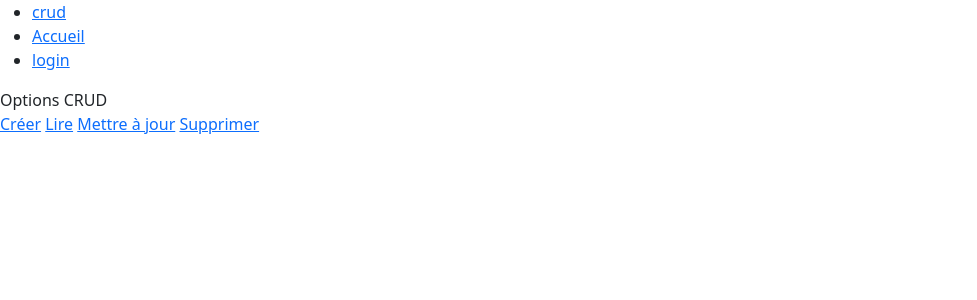
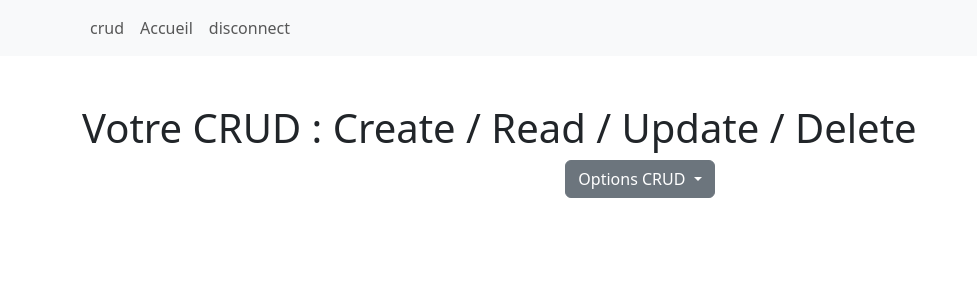
Before and after one commit to maelbadet/goFast, a PHP site: page /LiveCampus/front/vue/mainPage.php in a window 1280 px wide. Shown: the top 300 px of the page, without its empty margins (0-977 px from the left). Run offline with PHP 8.4, Linux system fonts and the light colour scheme.

Commit message:
fix: add js and stylistic to crud and navbar$

```diff
--- a/front/partials/header.php
+++ b/front/partials/header.php
@@ -9,7 +9,7 @@ $lien = "front/vue/mainPage.php";
 $liens = [
     ["name" => "crud", "url" => "front/vue/mainPage.php"],
     ["name" => "Accueil", "url" => "index.php"],
-    ["name" => "login", "url" => "front/vue/login.php"]
+    ["name" => "disconnect", "url" => "front/vue/login.php"]
 ];
 ?>
 
@@ -20,6 +20,8 @@ $liens = [
     <meta name="viewport" content="width=device-width, initial-scale=1.0">
     <link rel="stylesheet" href="../css/index.css">
     <link href="https://cdn.jsdelivr.net/npm/bootstrap@5.3.2/dist/css/bootstrap.min.css" rel="stylesheet" integrity="sha384-T3c6CoIi6uLrA9TneNEoa7RxnatzjcDSCmG1MXxSR1GAsXEV/Dwwykc2MPK8M2HN" crossorigin="anonymous">
+    <script src="https://cdn.jsdelivr.net/npm/@popperjs/core@2.11.8/dist/umd/popper.min.js" integrity="sha384-I7E8VVD/ismYTF4hNIPjVp/Zjvgyol6VFvRkX/vR+Vc4jQkC+hVqc2pM8ODewa9r" crossorigin="anonymous"></script>
+<script src="https://cdn.jsdelivr.net/npm/bootstrap@5.3.2/dist/js/bootstrap.min.js" integrity="sha384-BBtl+eGJRgqQAUMxJ7pMwbEyER4l1g+O15P+16Ep7Q9Q+zqX6gSbd85u4mG4QzX+" crossorigin="anonymous"></script>
     <title>GoFast</title>
 </head>
 <body>
--- a/front/partials/nav.php
+++ b/front/partials/nav.php
@@ -1,9 +1,11 @@
-<nav>
-    <ul>
-        <?php foreach ($liens as $lien) {
-            $url = $root_url . $lien['url'];
-            $name = $lien['name'];
-            echo '<li><a href="' . $url . '">' . $name . '</a></li>';
-        } ?>
-    </ul>
+<nav class="navbar navbar-expand-lg navbar-light bg-light">
+    <div class="container">
+        <ul class="navbar-nav">
+            <?php foreach ($liens as $lien) {
+                $url = $root_url . $lien['url'];
+                $name = $lien['name'];
+                echo '<li class="nav-item"><a class="nav-link" href="' . $url . '">' . $name . '</a></li>';
+            } ?>
+        </ul>
+    </div>
 </nav>
--- a/front/vue/mainPage.php
+++ b/front/vue/mainPage.php
@@ -6,14 +6,17 @@ $read = $url_crud . "read.php";
 $update = $url_crud . "update.php";
 $delete = $url_crud . "delete.php";
 ?>
-
-
-<div class="dropdown">
-        <span>Options CRUD</span>
-        <div class="dropdown-content">
-            <a href="<?= $create ?>">Créer</a>
-            <a href="<?= $read ?>">Lire</a>
-            <a href="<?= $update ?>">Mettre à jour</a>
-            <a href="<?= $delete ?>">Supprimer</a>
-        </div>
+<div class="container mt-5">
+    <h1>Votre CRUD : Create / Read / Update / Delete</h1>
+    <div class="dropdown d-flex justify-content-center">
+        <span class="btn btn-secondary dropdown-toggle" role="button" id="crudOptions" data-bs-toggle="dropdown" aria-expanded="false">
+            Options CRUD
+        </span>
+        <ul class="dropdown-menu" aria-labelledby="crudOptions">
+            <li><a class="dropdown-item" href="<?= $create ?>">Créer</a></li>
+            <li><a class="dropdown-item" href="<?= $read ?>">Lire</a></li>
+            <li><a class="dropdown-item" href="<?= $update ?>">Mettre à jour</a></li>
+            <li><a class="dropdown-item" href="<?= $delete ?>">Supprimer</a></li>
+        </ul>
     </div>
+</div>
```
